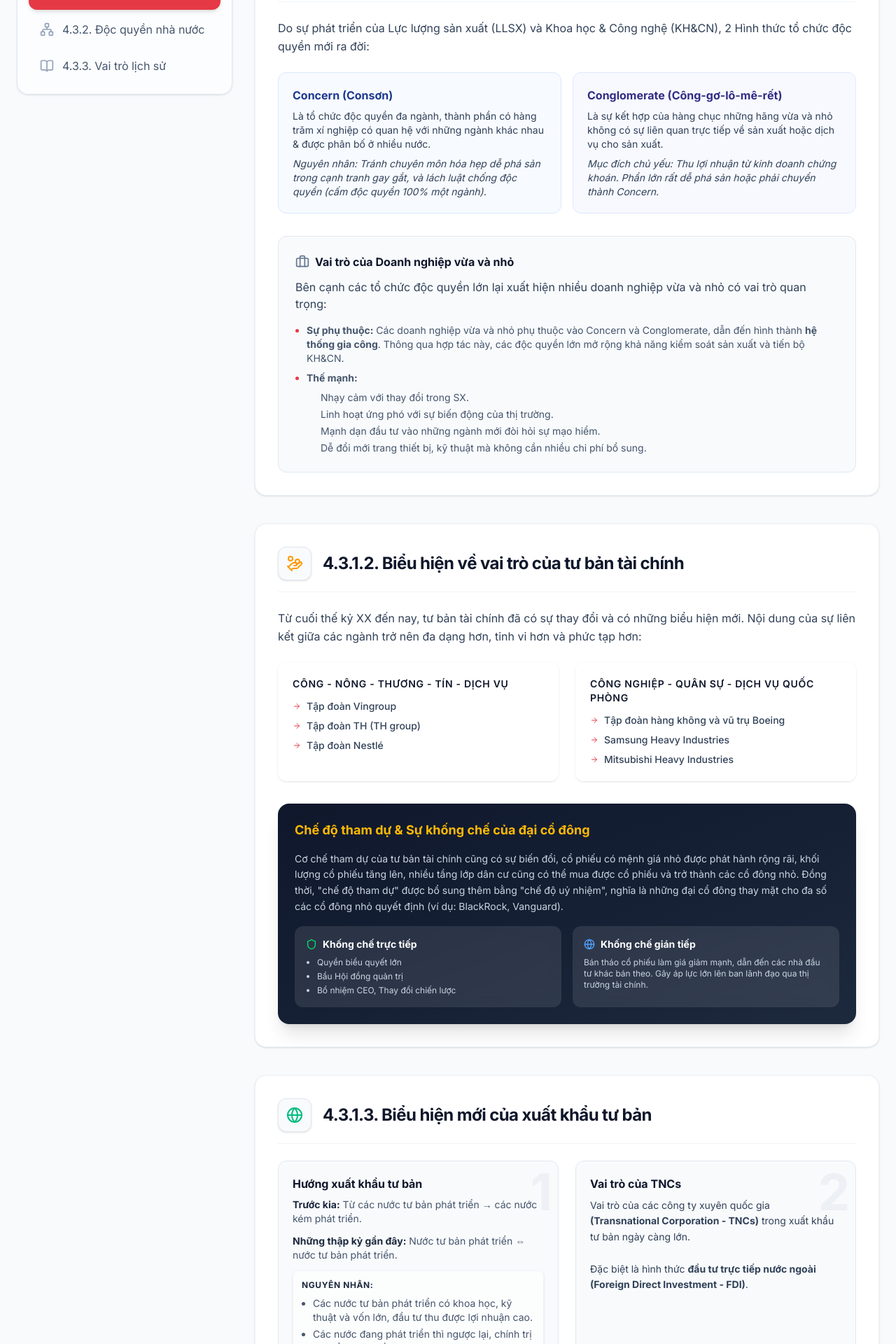
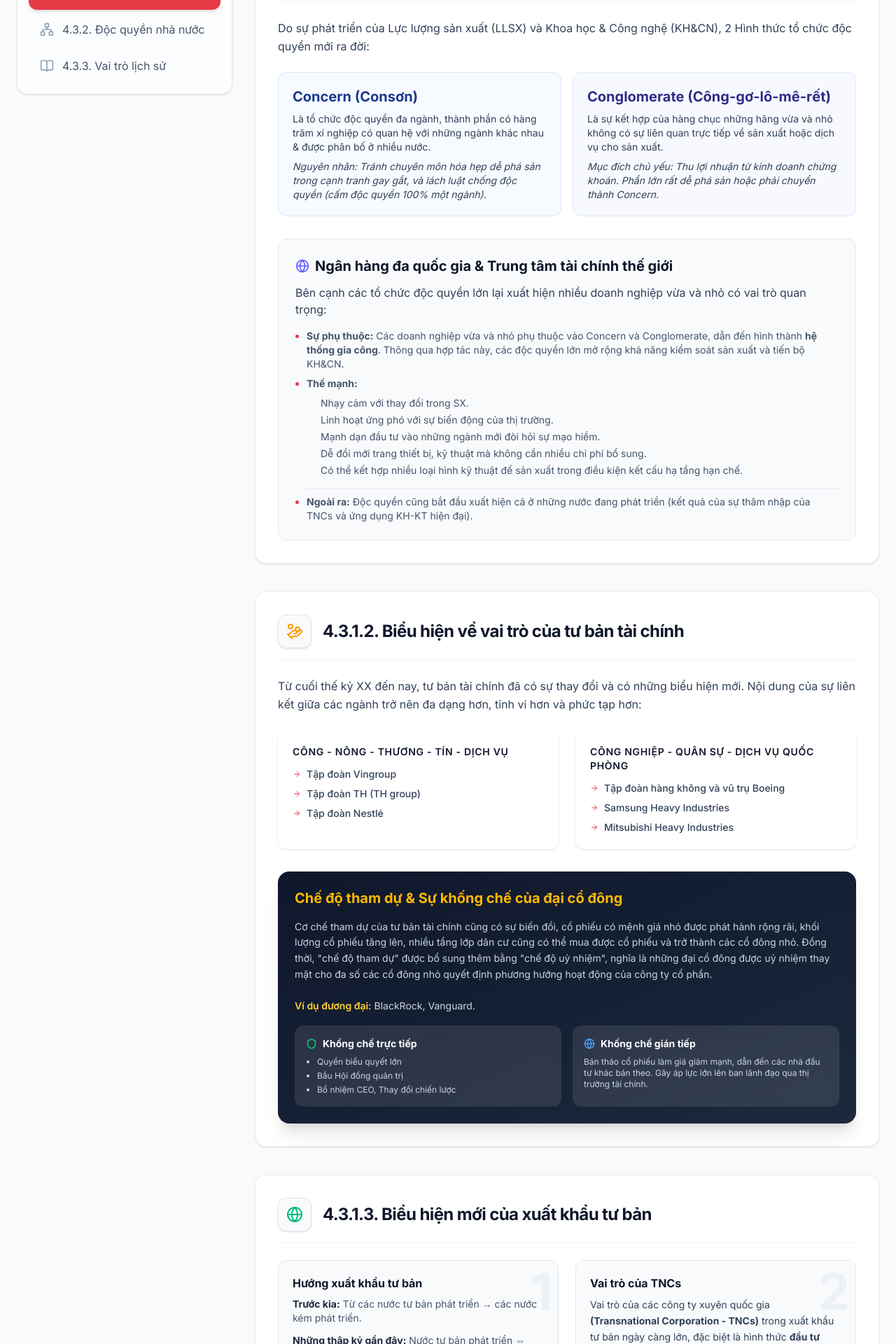
Before and after one commit to GhostyAD-TranThanhTrung/mln122-Chuong4, a React (Vite) app: page /theory in a window 1280 px wide. Shown: the part 440-2360 px from the top of the page at 70% size. Built offline with nearby package versions, Linux system fonts and the light colour scheme.

Commit message:
feat: implement TracerPage and TheoryPage for visualizing corporate ownership networks

```diff
--- a/src/pages/TheoryPage.tsx
+++ b/src/pages/TheoryPage.tsx
@@ -82,20 +82,20 @@ function MonopolySection() {
         </p>
         <div className="grid sm:grid-cols-2 gap-4 mt-6">
           <div className="bg-blue-50/50 rounded-xl p-5 border border-blue-100">
-            <h4 className="font-bold text-blue-900 mb-2">Concern (Consơn)</h4>
+            <h4 className="text-xl font-bold text-blue-900 mb-2">Concern (Consơn)</h4>
             <p className="text-sm text-slate-700">Là tổ chức độc quyền đa ngành, thành phần có hàng trăm xí nghiệp có quan hệ với những ngành khác nhau & được phân bố ở nhiều nước.</p>
             <p className="text-sm text-slate-700 mt-2 italic text-blue-800">Nguyên nhân: Tránh chuyên môn hóa hẹp dễ phá sản trong cạnh tranh gay gắt, và lách luật chống độc quyền (cấm độc quyền 100% một ngành).</p>
           </div>
           <div className="bg-indigo-50/50 rounded-xl p-5 border border-indigo-100">
-            <h4 className="font-bold text-indigo-900 mb-2">Conglomerate (Công-gơ-lô-mê-rết)</h4>
+            <h4 className="text-xl font-bold text-indigo-900 mb-2">Conglomerate (Công-gơ-lô-mê-rết)</h4>
             <p className="text-sm text-slate-700">Là sự kết hợp của hàng chục những hãng vừa và nhỏ không có sự liên quan trực tiếp về sản xuất hoặc dịch vụ cho sản xuất.</p>
             <p className="text-sm text-slate-700 mt-2 italic text-indigo-800">Mục đích chủ yếu: Thu lợi nhuận từ kinh doanh chứng khoán. Phần lớn rất dễ phá sản hoặc phải chuyển thành Concern.</p>
           </div>
         </div>
 
         <div className="mt-8 bg-slate-50 p-6 rounded-xl border border-slate-200">
-          <h4 className="font-bold text-slate-900 mb-3 flex items-center gap-2">
-            <Briefcase className="w-5 h-5 text-slate-500" /> Vai trò của Doanh nghiệp vừa và nhỏ
+          <h4 className="text-xl font-bold text-slate-900 mb-3 flex items-center gap-2">
+            <Globe className="w-5 h-5 text-indigo-500" /> Ngân hàng đa quốc gia & Trung tâm tài chính thế giới
           </h4>
           <p className="text-slate-700 mb-4">Bên cạnh các tổ chức độc quyền lớn lại xuất hiện nhiều doanh nghiệp vừa và nhỏ có vai trò quan trọng:</p>
           <ul className="space-y-2 text-sm text-slate-600 ml-4 list-disc marker:text-marx-red">
@@ -106,8 +106,10 @@ function MonopolySection() {
                 <li>Linh hoạt ứng phó với sự biến động của thị trường.</li>
                 <li>Mạnh dạn đầu tư vào những ngành mới đòi hỏi sự mạo hiểm.</li>
                 <li>Dễ đổi mới trang thiết bị, kỹ thuật mà không cần nhiều chi phí bổ sung.</li>
+                <li>Có thể kết hợp nhiều loại hình kỹ thuật để sản xuất trong điều kiện kết cấu hạ tầng hạn chế.</li>
               </ul>
             </li>
+            <li className="mt-4 pt-2 border-t border-slate-200"><strong>Ngoài ra:</strong> Độc quyền cũng bắt đầu xuất hiện cả ở những nước đang phát triển (kết quả của sự thâm nhập của TNCs và ứng dụng KH-KT hiện đại).</li>
           </ul>
         </div>
       </SectionCard>
@@ -140,9 +142,9 @@ function MonopolySection() {
         </div>
 
         <div className="bg-gradient-to-br from-slate-900 to-slate-800 text-white p-6 rounded-2xl shadow-xl">
-          <h4 className="font-bold text-lg mb-4 text-amber-400">Chế độ tham dự & Sự khống chế của đại cổ đông</h4>
+          <h4 className="text-xl font-bold mb-4 text-amber-400">Chế độ tham dự & Sự khống chế của đại cổ đông</h4>
           <p className="text-sm text-slate-300 mb-4 leading-relaxed">
-            Cơ chế tham dự của tư bản tài chính cũng có sự biến đổi, cổ phiếu có mệnh giá nhỏ được phát hành rộng rãi, khối lượng cổ phiếu tăng lên, nhiều tầng lớp dân cư cũng có thể mua được cổ phiếu và trở thành các cổ đông nhỏ. Đồng thời, "chế độ tham dự" được bổ sung thêm bằng "chế độ uỷ nhiệm", nghĩa là những đại cổ đông thay mặt cho đa số các cổ đông nhỏ quyết định (ví dụ: BlackRock, Vanguard).
+            Cơ chế tham dự của tư bản tài chính cũng có sự biến đổi, cổ phiếu có mệnh giá nhỏ được phát hành rộng rãi, khối lượng cổ phiếu tăng lên, nhiều tầng lớp dân cư cũng có thể mua được cổ phiếu và trở thành các cổ đông nhỏ. Đồng thời, "chế độ tham dự" được bổ sung thêm bằng "chế độ uỷ nhiệm", nghĩa là những đại cổ đông được uỷ nhiệm thay mặt cho đa số các cổ đông nhỏ quyết định phương hướng hoạt động của công ty cổ phần.<br /><br /><span className="font-semibold text-amber-300">Ví dụ đương đại:</span> BlackRock, Vanguard.
           </p>
           <div className="grid sm:grid-cols-2 gap-4">
             <div className="bg-white/10 p-4 rounded-xl backdrop-blur-sm">
@@ -186,9 +188,9 @@ function MonopolySection() {
 
           <InfoBlock title="Vai trò của TNCs" number="2">
             <div className="mt-2 text-slate-700 leading-relaxed">
-              Vai trò của các công ty xuyên quốc gia <strong>(Transnational Corporation - TNCs)</strong> trong xuất khẩu tư bản ngày càng lớn.
+              Vai trò của các công ty xuyên quốc gia <strong>(Transnational Corporation - TNCs)</strong> trong xuất khẩu tư bản ngày càng lớn, đặc biệt là hình thức <strong>đầu tư trực tiếp nước ngoài (FDI)</strong>.
               <br /><br />
-              Đặc biệt là hình thức <strong>đầu tư trực tiếp nước ngoài (Foreign Direct Investment - FDI)</strong>.
+              Mặt khác, đã xuất hiện nhiều chủ thể xuất khẩu tư bản từ các <strong>nước đang phát triển</strong>.
             </div>
           </InfoBlock>
 
@@ -230,13 +232,13 @@ function MonopolySection() {
           <li className="flex gap-4 p-4 rounded-xl bg-slate-50 hover:bg-slate-100 transition-colors">
             <div className="mt-1"><div className="w-2 h-2 bg-purple-500 rounded-full"></div></div>
             <div>
-              <strong>Khu vực hoá kinh tế:</strong> Hình thành các liên minh kinh tế khu vực như EU (Châu Âu), NAFTA (Bắc Mỹ).
+              <strong>Khu vực hoá kinh tế:</strong> Hình thành các liên minh kinh tế khu vực như EU (Châu Âu), NAFTA (nay là USMCA).
             </div>
           </li>
           <li className="flex gap-4 p-4 rounded-xl bg-slate-50 hover:bg-slate-100 transition-colors">
             <div className="mt-1"><div className="w-2 h-2 bg-purple-500 rounded-full"></div></div>
             <div>
-              <strong>Sự tham gia của các nước đang phát triển:</strong> Nhằm chống sức ép cường quốc, họ thành lập OPEC, MERCOSUS, FTA, CU...
+              <strong>Sự tham gia của các nước đang phát triển:</strong> Nhằm chống sức ép cường quốc, họ thành lập OPEC, MERCOSUR, FTA, CU...
               <p className="mt-2 text-marx-red font-semibold text-sm">=&gt; Tư bản độc quyền quốc tế đang chi phối toàn cầu hoá & ra sức hạn chế sự phát triển của các tổ chức khu vực.</p>
             </div>
           </li>
@@ -323,11 +325,17 @@ function StateMonopolySection() {
               <li className="flex gap-4">
                 <div className="w-10 h-10 shrink-0 bg-red-100 text-red-600 rounded-full flex items-center justify-center font-bold">3</div>
                 <div>
-                  <strong>Cứu trợ khủng hoảng:</strong> Bơm vốn, mua cổ phần cứu doanh nghiệp (VD: AIG được Mỹ giải cứu 150 tỷ USD năm 2008, nhà nước kiểm soát 80% để ngăn sụp đổ dây chuyền).
+                  <strong>Cổ phần nhà nước trở nên phổ biến & Cứu trợ khủng hoảng:</strong> Cổ phần của nhà nước trong các ngân hàng và công ty lớn trở thành phổ biến. Bơm vốn, mua cổ phần cứu doanh nghiệp (VD: AIG được Mỹ giải cứu 150 tỷ USD năm 2008, nhà nước kiểm soát gần 80% để ngăn sụp đổ dây chuyền).
                 </div>
               </li>
               <li className="flex gap-4">
-                <div className="w-10 h-10 shrink-0 bg-green-100 text-green-600 rounded-full flex items-center justify-center font-bold">4</div>
+                <div className="w-10 h-10 shrink-0 bg-emerald-100 text-emerald-600 rounded-full flex items-center justify-center font-bold">4</div>
+                <div>
+                  <strong>Đấu thầu dự án Ngân sách:</strong> Nhờ lợi thế vượt trội, các tập đoàn độc quyền lớn thường thu được lợi nhuận khổng lồ qua đấu thầu các dự án đầu tư bằng Ngân sách nhà nước.
+                </div>
+              </li>
+              <li className="flex gap-4">
+                <div className="w-10 h-10 shrink-0 bg-green-100 text-green-600 rounded-full flex items-center justify-center font-bold">5</div>
                 <div>
                   <strong>Phúc lợi xã hội là thành quả đấu tranh:</strong> Ngân sách chi cho môi trường, y tế, giáo dục miễn phí <em>không phải</em> do CNTB thức tỉnh hay nhân đạo hóa. Đó là <strong>thành quả đấu tranh bền bỉ</strong> của nhân dân tiến bộ, là sự "chuẩn bị vật chất của CNXH" ngay trong lòng CNTB.
                 </div>
@@ -338,12 +346,15 @@ function StateMonopolySection() {
           <div>
             <h4 className="text-xl font-bold text-slate-900 mb-4 border-b pb-2">4.3.2.3. Vai trò công cụ điều tiết kinh tế</h4>
             <div className="bg-slate-900 text-white p-6 rounded-xl">
+              <div className="bg-slate-800/80 border-l-4 border-amber-500 p-4 mb-5 italic text-slate-300">
+                "Các chính phủ, nghị viện tư sản hiện đại cũng được tổ chức như một công ty cổ phần tư bản chủ nghĩa."
+              </div>
               <p className="text-slate-300 mb-4">
                 Đa đảng nhưng chỉ hoạt động khi không thay đổi hệ thống. Nếu có nguy cơ mất kiểm soát, nhà nước dùng biện pháp mạnh (thiết quân luật, đảo chính).
               </p>
               <div className="bg-slate-800 p-4 rounded-lg mb-4 border-l-4 border-marx-red">
-                <strong className="text-white block mb-1">Ví dụ: Chile 1973</strong>
-                <p className="text-sm text-slate-400">Tổng thống Allende quốc hữu hóa công nghiệp trái ý lập pháp. Ngày 11/9/1973, quân đội tiến hành lật đổ.</p>
+                <strong className="text-white block mb-1">Ví dụ: Chile 1973 & Nga 1993</strong>
+                <p className="text-sm text-slate-400">Những gì xảy ra ở Chi-lê năm 1973, nước Nga năm 1993 cho thấy khi nguy cơ mất quyền chi phối xuất hiện, các biện pháp bạo lực như thiết quân luật hay đảo chính sẽ được kích hoạt.</p>
               </div>
               <div className="bg-slate-800 p-4 rounded-lg border-l-4 border-blue-500">
                 <strong className="text-white block mb-1">Viện trợ nước ngoài (Lợi ích cho độc quyền):</strong>
@@ -366,23 +377,22 @@ function HistoricalRoleSection() {
       >
         <div className="grid md:grid-cols-3 gap-6">
           <div className="bg-blue-50 p-5 rounded-xl border border-blue-100 shadow-sm">
-            <h4 className="font-bold text-blue-900 mb-3 flex items-center gap-2"><Zap className="w-5 h-5" /> Thúc đẩy LLSX</h4>
+            <h4 className="text-xl font-bold text-blue-900 mb-3 flex items-center gap-2"><Zap className="w-5 h-5" /> Thúc đẩy LLSX</h4>
             <ul className="text-sm text-slate-700 space-y-2 list-disc ml-4">
-              <li>Phát triển khoa học - công nghệ.</li>
               <li>Từ lao động thủ công → cơ khí → tự động hóa.</li>
-              <li>Nâng cao năng suất lao động.</li>
+              <li>Chủ nghĩa tư bản có công lớn trong phát triển các cuộc cách mạng công nghiệp và hiện nay là <strong>cuộc cách mạng công nghiệp 4.0</strong>.</li>
             </ul>
           </div>
 
           <div className="bg-indigo-50 p-5 rounded-xl border border-indigo-100 shadow-sm">
-            <h4 className="font-bold text-indigo-900 mb-3 flex items-center gap-2"><Factory className="w-5 h-5" /> Chuyển đổi nền sản xuất</h4>
-            <p className="text-sm text-slate-700 mb-2">Chuyển nền sản xuất nhỏ thành nền sản xuất lớn hiện đại.</p>
+            <h4 className="text-xl font-bold text-indigo-900 mb-3 flex items-center gap-2"><Factory className="w-5 h-5" /> Chuyển đổi nền sản xuất</h4>
+            <p className="text-slate-700 mb-2">Chuyển nền sản xuất nhỏ thành nền sản xuất lớn hiện đại.</p>
             <p className="text-sm text-slate-600 italic border-l-2 border-indigo-300 pl-2">VD: Nike sử dụng hàng ngàn công nhân để sản xuất giày dép.</p>
           </div>
 
           <div className="bg-emerald-50 p-5 rounded-xl border border-emerald-100 shadow-sm">
-            <h4 className="font-bold text-emerald-900 mb-3 flex items-center gap-2"><Network className="w-5 h-5" /> Xã hội hóa sản xuất</h4>
-            <p className="text-sm text-slate-700 mb-2">Các ngành nghề, quốc gia hợp tác với nhau và được phân chia rõ ràng.</p>
+            <h4 className="text-xl font-bold text-emerald-900 mb-3 flex items-center gap-2"><Network className="w-5 h-5" /> Xã hội hóa sản xuất</h4>
+            <p className="text-slate-700 mb-2">Các ngành nghề, quốc gia hợp tác với nhau và được phân chia rõ ràng.</p>
             <p className="text-sm text-slate-600 italic border-l-2 border-emerald-300 pl-2">VD: Apple chế tạo iPhone nhờ kết hợp thiết kế đồ họa, marketing, phần mềm một cách ăn ý.</p>
           </div>
         </div>
@@ -394,7 +404,7 @@ function HistoricalRoleSection() {
       >
         <div className="space-y-6">
           <div className="bg-white p-5 rounded-xl border border-slate-200 shadow-sm">
-            <h4 className="font-bold text-slate-900 mb-3 text-lg flex items-center gap-2">
+            <h4 className="text-xl font-bold text-slate-900 mb-3 flex items-center gap-2">
               <Target className="w-5 h-5 text-red-500" /> Lợi ích tập trung vào thiểu số
             </h4>
             <p className="text-slate-700 mb-3">
@@ -403,7 +413,7 @@ function HistoricalRoleSection() {
           </div>
 
           <div className="bg-white p-5 rounded-xl border border-slate-200 shadow-sm">
-            <h4 className="font-bold text-slate-900 mb-3 text-lg flex items-center gap-2">
+            <h4 className="text-xl font-bold text-slate-900 mb-3 flex items-center gap-2">
               <Swords className="w-5 h-5 text-amber-500" /> Gây ra chiến tranh và xung đột
             </h4>
             <p className="text-slate-700 mb-2">Cạnh tranh thuộc địa và thị trường dẫn đến xung đột (CTTG I, II, Chiến tranh lạnh), kéo lùi kinh tế.</p>
@@ -413,7 +423,7 @@ function HistoricalRoleSection() {
           </div>
 
           <div className="bg-white p-5 rounded-xl border border-slate-200 shadow-sm">
-            <h4 className="font-bold text-slate-900 mb-3 text-lg flex items-center gap-2">
+            <h4 className="text-xl font-bold text-slate-900 mb-3 flex items-center gap-2">
               <Users className="w-5 h-5 text-blue-500" /> Phân hóa giàu - nghèo sâu sắc
             </h4>
             <p className="text-slate-700 mb-2">Chênh lệch thu nhập giữa công nhân và doanh nghiệp ngày càng lớn. Chế độ thực dân mới dùng viện trợ để các nước đang phát triển lệ thuộc.</p>
@@ -428,7 +438,7 @@ function HistoricalRoleSection() {
           </div>
 
           <div className="bg-gradient-to-br from-slate-900 to-slate-800 text-white p-6 rounded-xl shadow-md border-l-4 border-marx-red">
-            <h4 className="font-bold text-xl mb-3 text-red-400">Mâu thuẫn cơ bản của chủ nghĩa tư bản</h4>
+            <h4 className="text-xl font-bold mb-3 text-red-400">Mâu thuẫn cơ bản của chủ nghĩa tư bản</h4>
             <div className="grid md:grid-cols-2 gap-6 mb-4">
               <div>
                 <strong className="text-blue-300 block mb-1">Lực lượng sản xuất (Tập thể)</strong>
--- a/src/pages/TracerPage.tsx
+++ b/src/pages/TracerPage.tsx
@@ -173,29 +173,29 @@ export function TracerPage() {
             {graphData.majorHoldersBreakdown && (
               <div className="absolute bottom-4 right-4 z-10 bg-[#0B0F19] text-slate-100 rounded-xl overflow-hidden shadow-2xl border border-slate-800 w-max min-w-[320px] text-xs animate-in fade-in slide-in-from-bottom-4 pointer-events-auto">
                 <div className="px-4 py-2.5 border-b border-slate-800 bg-[#0B0F19]">
-                  <h4 className="font-bold text-sm text-white">Major Holders</h4>
+                  <h4 className="font-bold text-sm text-white">Cổ đông lớn</h4>
                 </div>
                 <div className="p-0">
                   <div className="grid grid-cols-[65px_1fr] border-b border-slate-800/80 text-[11px] font-semibold text-slate-400 px-4 py-1.5 bg-[#0B0F19]">
-                    <div>Breakdown</div>
+                    <div>Phân bổ</div>
                     <div></div>
                   </div>
                   <div className="flex flex-col">
                     <div className="grid grid-cols-[65px_1fr] gap-2 px-4 py-2 border-b border-slate-800/50 hover:bg-slate-800/50 transition-colors items-center">
                       <div className="font-bold text-white">{((graphData.majorHoldersBreakdown.insidersPercentHeld || 0) * 100).toFixed(2)}%</div>
-                      <div className="text-slate-300 font-medium whitespace-nowrap">% of Shares Held by All Insider</div>
+                      <div className="text-slate-300 font-medium whitespace-nowrap">% cổ phần do người nội bộ nắm giữ</div>
                     </div>
                     <div className="grid grid-cols-[65px_1fr] gap-2 px-4 py-2 border-b border-slate-800/50 hover:bg-slate-800/50 transition-colors items-center">
                       <div className="font-bold text-white">{((graphData.majorHoldersBreakdown.institutionsPercentHeld || 0) * 100).toFixed(2)}%</div>
-                      <div className="text-slate-300 font-medium whitespace-nowrap">% of Shares Held by Institutions</div>
+                      <div className="text-slate-300 font-medium whitespace-nowrap">% cổ phần do các tổ chức tài chính nắm giữ</div>
                     </div>
                     <div className="grid grid-cols-[65px_1fr] gap-2 px-4 py-2 border-b border-slate-800/50 hover:bg-slate-800/50 transition-colors items-center">
                       <div className="font-bold text-white">{((graphData.majorHoldersBreakdown.institutionsFloatPercentHeld || 0) * 100).toFixed(2)}%</div>
-                      <div className="text-slate-300 font-medium whitespace-nowrap">% of Float Held by Institutions</div>
+                      <div className="text-slate-300 font-medium whitespace-nowrap">% cổ phiếu tự do (float) do các tổ chức nắm giữ</div>
                     </div>
                     <div className="grid grid-cols-[65px_1fr] gap-2 px-4 py-2 hover:bg-slate-800/50 transition-colors items-center">
                       <div className="font-bold text-white">{graphData.majorHoldersBreakdown.institutionsCount || 0}</div>
-                      <div className="text-slate-300 font-medium whitespace-nowrap">Number of Institutions Holding Shares</div>
+                      <div className="text-slate-300 font-medium whitespace-nowrap">Số lượng tổ chức tài chính nắm giữ cổ phần</div>
                     </div>
                   </div>
                 </div>
```
